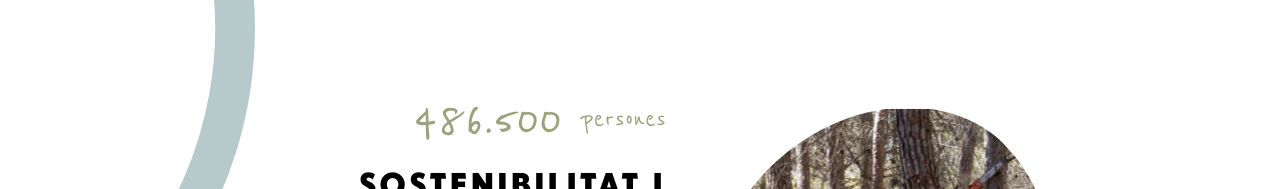
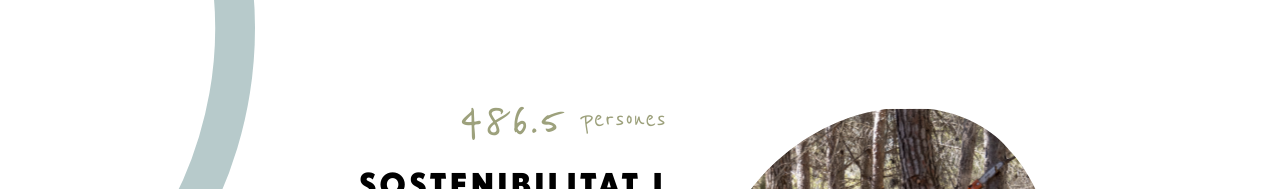
Before and after one commit to abdelaliabouelhassan/funcdacio-la-pedrera-2024, a Nuxt app: page / in a window 1280 px wide. Shown: the part 2448-2637 px from the top of the page. Built offline with nearby package versions, Linux system fonts and the light colour scheme.

Commit message:
added the number component

```diff
--- a/components/UI/LastArticle.vue
+++ /dev/null
@@ -1,5 +0,0 @@
-<template>
-    <div>
-
-    </div>
-</template>
--- /dev/null
+++ b/components/UI/Number.vue
@@ -0,0 +1,68 @@
+<template>
+    <div ref="numberComponent">
+        {{displayedNumber}}
+    </div>
+</template>
+<script setup>
+const props = defineProps({
+    number:{type:Number, required:true}
+})
+const numberComponent = ref(null)
+const displayedNumber = ref(0)
+let numberOfDecimals = null
+let interval = null
+
+function countDecimals(number) {
+  const numberString = number.toString();
+  const decimalIndex = numberString.indexOf('.');
+
+  if (decimalIndex === -1) {
+    numberOfDecimals = 0; // No decimal places found
+  } else {
+    numberOfDecimals = numberString.length - decimalIndex - 1;
+  }
+}
+
+function increase() {
+    clearInterval(interval)
+    // displayedNumber.value = props.number/200
+    interval = setInterval(() => {
+        let temp = displayedNumber.value + props.number/100
+        displayedNumber.value = +temp.toFixed(numberOfDecimals)
+        if(displayedNumber.value >= props.number){
+            displayedNumber.value = props.number
+            clearInterval(interval)
+        }
+    }, 20);
+}
+function decrease() {
+    clearInterval(interval)
+
+    interval = setInterval(() => {
+        let temp = displayedNumber.value - props.number/100
+        displayedNumber.value = +temp.toFixed(numberOfDecimals)
+        if(displayedNumber.value <= 0){
+            displayedNumber.value = 0
+            clearInterval(interval)
+        }
+
+    }, 20);
+}
+onMounted(() => {
+    countDecimals(props.number)
+
+    let temp =props.number/200
+    displayedNumber.value = +temp.toFixed(numberOfDecimals)
+    const observer = new IntersectionObserver((entries, observer)=>{
+         entries.forEach((entry) => {
+            if(entry.isIntersecting){
+                increase()
+            }else{
+                decrease()
+            }
+         })
+    }, {threshold:0.2});
+    observer.observe(numberComponent.value)
+
+})
+</script>
--- a/components/partials/balanc/SecondSection.vue
+++ b/components/partials/balanc/SecondSection.vue
@@ -1,10 +1,13 @@
 <template>
     <section class="font-reenie-beanie font-medium text-Brown text-center py-16">
         <div class="text-[8rem]  tracking-[-2.56px] leading-10">
-            840
+          <Number :number="840"/>
         </div>
         <div class="text-[4rem] tracking-[-2.56px] leading-tight">
             Llocs de treball directes i induits
         </div>
     </section>
 </template>
+<script setup>
+import Number from "@/components/UI/Number.vue";
+</script>
--- a/components/partials/home/FifthSection.vue
+++ b/components/partials/home/FifthSection.vue
@@ -7,7 +7,7 @@
             <template #number>
                 <div class="flex items-center gap-x-5 leading-10 text-Turquoise">
                     <!-- <slot name="number" /> -->
-                    <span class="font-medium text-[4rem] shrink-0"> 82.072 </span>
+                    <span class="font-medium text-[4rem] shrink-0"><Number  :number="82.072"/>  </span>
                     <span class="text-[2rem]">persones</span>
                 </div>
             </template>
@@ -24,4 +24,6 @@
 
 <script setup>
 import ArticlePreview from "@/components/UI/ArticlePreview.vue";
+import Number from "@/components/UI/Number.vue";
+
 </script>
--- a/components/partials/home/FourthSection.vue
+++ b/components/partials/home/FourthSection.vue
@@ -7,7 +7,7 @@
             <template #number>
                 <div class="flex items-center gap-x-5 leading-10 text-Brown">
                     <!-- <slot name="number" /> -->
-                    <span class="font-medium text-[4rem] shrink-0"> 3.686 </span>
+                    <span class="font-medium text-[4rem] shrink-0"><Number :number="3.686" />  </span>
                     <span class="text-[2rem]">persones</span>
                 </div>
             </template>
@@ -24,4 +24,6 @@
 
 <script setup>
 import ArticlePreview from "@/components/UI/ArticlePreview.vue";
+import Number from "@/components/UI/Number.vue";
+
 </script>
--- a/components/partials/home/SeventhSection.vue
+++ b/components/partials/home/SeventhSection.vue
@@ -7,7 +7,7 @@
             <template #number>
                 <div class="flex items-center gap-x-5 leading-10 text-Brown">
                     <!-- <slot name="number" /> -->
-                    <span class="font-medium text-[4rem] shrink-0"> 5.288 </span>
+                    <span class="font-medium text-[4rem] shrink-0"> <Number  :number="5.288"/> </span>
                     <span class="text-[2rem]">persones</span>
                 </div>
             </template>
@@ -23,5 +23,6 @@
 </template>
 
 <script setup>
+import Number from "@/components/UI/Number.vue";
 import ArticlePreview from "@/components/UI/ArticlePreview.vue";
 </script>
--- a/components/partials/home/SixthSection.vue
+++ b/components/partials/home/SixthSection.vue
@@ -7,7 +7,7 @@
             <template #number>
                 <div class="flex items-center gap-x-5 leading-10 text-Olive-Green">
                     <!-- <slot name="number" /> -->
-                    <span class="font-medium text-[4rem] shrink-0"> 486.500 </span>
+                    <span class="font-medium text-[4rem] shrink-0"><Number  :number="486.500"/>  </span>
                     <span class="text-[2rem]">persones</span>
                 </div>
             </template>
@@ -24,4 +24,6 @@
 
 <script setup>
 import ArticlePreview from "@/components/UI/ArticlePreview.vue";
+import Number from "@/components/UI/Number.vue";
+
 </script>
--- a/components/partials/home/ThirdSection.vue
+++ b/components/partials/home/ThirdSection.vue
@@ -7,7 +7,7 @@
             <template #number>
                 <div class="flex items-center gap-x-5 leading-10 text-Ocre">
                     <!-- <slot name="number" /> -->
-                    <span class="font-medium text-[4rem] shrink-0"> 149 </span>
+                    <span class="font-medium text-[4rem] shrink-0"> <Number :number="149" /> </span>
                     <span class="text-[2rem]">persones</span>
                 </div>
             </template>
@@ -24,4 +24,6 @@
 
 <script setup>
 import ArticlePreview from "@/components/UI/ArticlePreview.vue";
+import Number from "@/components/UI/Number.vue";
+
 </script>
```
